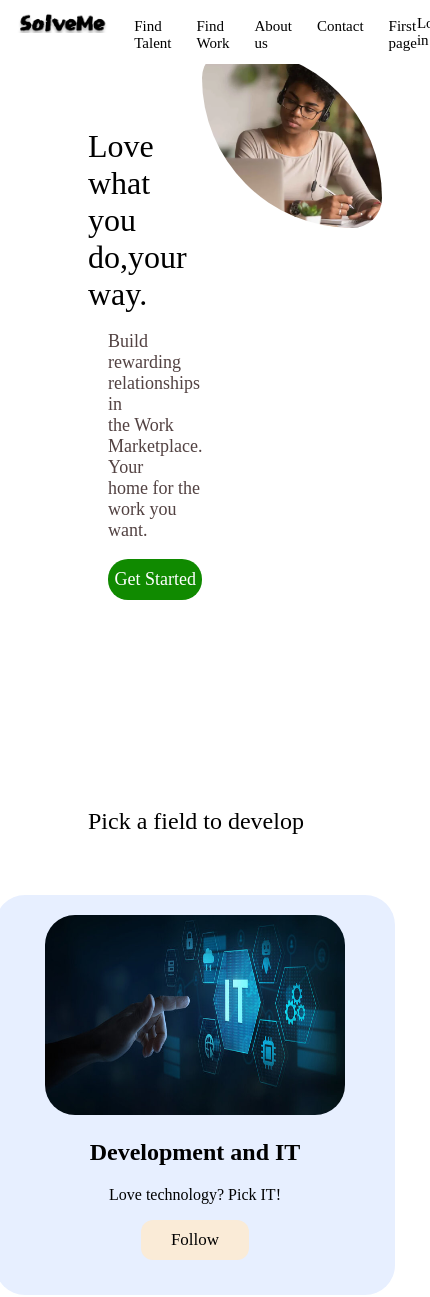
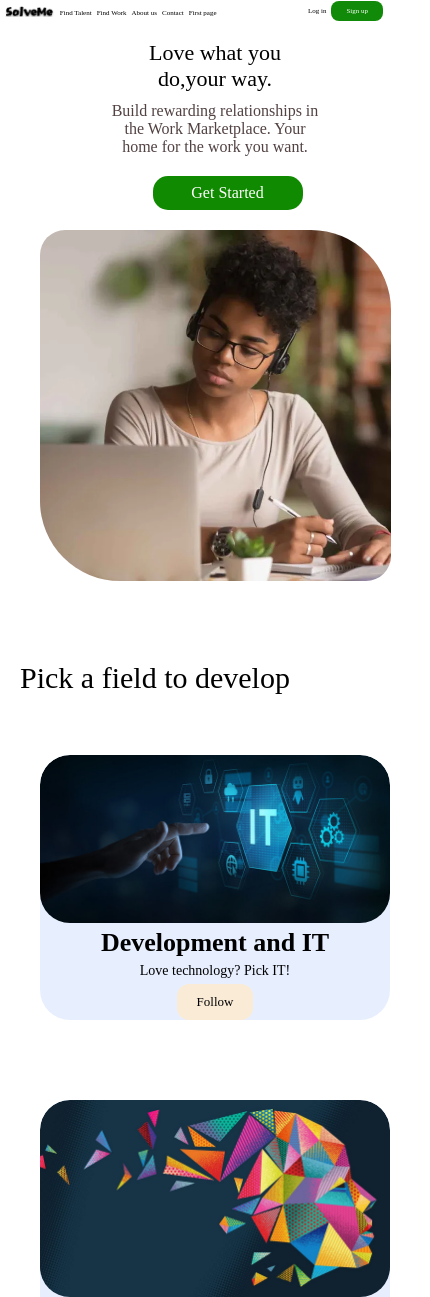
Before and after one commit to BekeshDastan/ASS3, a plain HTML site: page findWork.html in a window 390 px wide. Shown: the top 1297 px of the page, 430 px wide, since content can reach past the window. Drawn offline with Linux system fonts and the light colour scheme.

Commit message:
Bags Fixed

```diff
--- a/findWork.html
+++ b/findWork.html
@@ -4,6 +4,7 @@
         <title>Find Work</title>
         <link rel="stylesheet" href="styleWork.css">
         <link rel="icon" href="">
+        <meta name="viewport" content="width=device-width, initial-scale=1.0">
 
 
         <link rel="preconnect" href="https://fonts.googleapis.com">
--- a/styleWork.css
+++ b/styleWork.css
@@ -1,5 +1,9 @@
+* {
+    margin: 0;
+    padding: 0;
+}
 
-nav{
+nav {
     top: 0;
     left: 0;
     width: 100%;
@@ -15,57 +19,59 @@ nav{
     margin: 0;
 }
 
-.lefts{
+.lefts {
     display: flex;
     gap: 25px;
 
 }
 
-.lefts a{
+.lefts a {
     text-decoration: none;
     color: black;
-    padding-top:5px;
+    padding-top: 5px;
 }
-.solveme{
+
+.solveme {
     display: inline-block;
     height: 20px;
 }
 
-.rights{
+.rights {
     display: flex;
     gap: 25px;
 }
 
 
-.rights a{
+.rights a {
     text-decoration: none;
     color: black;
-    padding-top:10px;
+    padding-top: 10px;
 }
+
 .rights #signup {
     background-color: #108a08;
     padding: 10px 20px;
     border-radius: 12px;
-    color:white;
-    margin-right:20px ;
+    color: white;
+    margin-right: 20px;
 }
 
-.rights #signup:hover{
-    background-color:#0cb800;
-    color:white;
+.rights #signup:hover {
+    background-color: #0cb800;
+    color: white;
 
 }
 
-header{
+header {
     position: relative;
-    width:100%;
+    width: 100%;
     height: 700px;
-    display:flex;
+    display: flex;
     justify-content: space-between;
 
 }
 
-.imgheader{
+.imgheader {
 
     max-width: 100%;
     width: 650px;
@@ -73,94 +79,96 @@ header{
     margin: 40px 70px 0 0;
     border-radius: 50px 250px;
     display: block;
+    flex: 2;
 }
 
-.leftside{
+.leftside {
+    display: flex;
     flex-direction: column;
+    flex: 1;
 }
 
-.heading1{
+.heading1 {
     font-size: clamp(32px, 6vw, 96px);
-    margin:120px 0 10px 80px;
+    margin: 120px 0 10px 80px;
 }
 
-.heading2{
+.heading2 {
     font-size: clamp(18px, 4vw, 36px);
     color: rgb(82, 66, 66);
-    margin-left:100px;
+    margin-left: 100px;
 
 }
 
-.getstarted{
+.getstarted {
     font-size: clamp(18px, 4vw, 36px);
     text-align: center;
     max-width: 400px;
     background-color: #108A00;
-    padding:10px 0;
+    padding: 10px 0;
     border-radius: 20px;
-    cursor:pointer;
-    margin-left:100px;
+    cursor: pointer;
+    margin-left: 100px;
 }
 
-.getstarted a{
-    color:white;
+.getstarted a {
+    color: white;
     text-decoration: none;
 }
 
 .getstarted:hover {
-    background-color:#1ed905 ;
+    background-color: #1ed905;
 }
 
 #head {
     font-size: clamp(24px, 5vw, 65px);
-    margin:100px 0 60px 80px;
+    margin: 100px 0 60px 80px;
 }
 
 #choosearea {
-    display:flex;
+    display: flex;
     flex-direction: row;
-    justify-content:center;
-    gap:60px;
+    justify-content: center;
+    gap: 60px;
     flex-wrap: wrap;
 }
 
-.card{
+.card {
     background-color: #E7EFFF;
     width: 400px;
     height: 400px;
-    margin-bottom:50px;
+    margin-bottom: 50px;
     border-radius: 30px;
-     text-align: center;
+    text-align: center;
 }
 
 .card img {
-    width:300px;
+    width: 300px;
     height: 200px;
-    margin:20px 50px 0 50px;
+    margin: 20px 50px 0 50px;
     border-radius: 30px;
 }
 
 
-.follow{
+.follow {
     display: inline-block;
     background-color: antiquewhite;
     font-size: 17px;
-    padding:10px 30px;
+    padding: 10px 30px;
     text-align: center;
     border-radius: 12px;
     transition: all 0.5s ease;
 }
 
-.follow a{
+.follow a {
     text-decoration: none;
     color: black;
 }
 
-.follow:hover{
+.follow:hover {
     background-color: rgb(232, 186, 128);
     box-shadow: 2px 2px 5px black;
 }
-
 .footer {
 
     margin-top: 1vh;
@@ -178,29 +186,250 @@ header{
     text-align: center;
     display: inline-block;
     transition: color 0.5s ease;
-    font-size: 10px;
-
-      @media (min-width: 768px) {
-        font-size: 12px;
-    }
-
-    @media (min-width: 1200px) {
-        font-size: 14px;
-    }
-
-    @media (min-width:1400px) {
-        font-size:16px;
-    }
-
-    @media(min-width: 1600px){
-        font-size: 18px;
-    }
-    @media (min-width: 1800px) {
-        font-size: 20px;
-    }
-
+    font-size: 16px;
 }
 
 .foot:hover {
     color: green;
 }
+
+
+
+@media (max-width:768px) {
+    nav {
+        font-size: 12px;
+        padding: 4px 10px;
+    }
+
+
+    .imgheader {
+
+        width: 500px;
+        height: auto;
+        margin: 90px 0 0 8px;
+        border-radius: 35px 190px;
+        display: block;
+    }
+
+    .leftside {
+        flex-direction: column;
+        margin-right: 40px;
+        margin-left: 20px;
+        width: 600px;
+    }
+
+    .heading1 {
+        font-size: 36px;
+        margin: 140px 0 0px 30px;
+    }
+
+    .heading2 {
+        font-size: 20px;
+        color: rgb(82, 66, 66);
+        margin-left: 30px;
+
+    }
+
+    .getstarted {
+        font-size: 18px;
+        text-align: center;
+        width: 160px;
+        background-color: #108A00;
+        padding: 10px 0;
+        border-radius: 20px;
+        cursor: pointer;
+        margin-left: 25px;
+    }
+
+    #head {
+        font-size: 40px;
+        margin: 40px 0 60px 40px;
+    }
+
+    .card {
+        background-color: #E7EFFF;
+        width: 450px;
+        height: 450px;
+        margin-bottom: 30px;
+        border-radius: 20px;
+        text-align: center;
+    }
+
+    .card img {
+        width: 330px;
+        height: 250px;
+        margin: 30px 60px 0px 60px;
+        border-radius: 30px;
+    }
+
+
+
+
+
+
+
+    .footer {
+        margin-top: 1vh;
+        width: 100%;
+        background-color: rgb(248, 245, 245);
+        border-radius: 5px;
+        padding: 2vh;
+        text-align: center;
+        width: 100%;
+        box-sizing: border-box;
+    }
+
+    .foot {
+        width: 100%;
+        text-align: center;
+        display: inline-block;
+        transition: color 0.5s ease;
+        font-size: 14px;
+    }
+
+}
+
+@media (max-width: 480px) {
+    nav {
+        font-size: 7px;
+        padding: 1px 0 1px 3px;
+    }
+
+    .lefts {
+        display: flex;
+        gap: 5px;
+    }
+
+    .lefts a {
+        text-decoration: none;
+        color: black;
+        padding-top: 3px;
+    }
+
+    .solveme {
+        display: inline-block;
+        height: 11px;
+    }
+
+    .rights {
+        display: flex;
+        gap: 5px;
+        margin-right: -10px;
+    }
+
+
+    .rights a {
+        text-decoration: none;
+        color: black;
+        padding-top: 6px;
+    }
+
+    .rights #signup {
+        background-color: #108a08;
+        padding: 6px 15px;
+        border-radius: 8px;
+        color: white;
+    }
+
+
+    header {
+        flex-direction: column;
+        height: auto;
+        padding: 20px;
+    }
+
+    .leftside {
+        display: flex;
+        flex-direction: column;
+        align-items: center;
+        width: 90%;
+        margin: 0 auto;
+    }
+
+    .heading1 {
+        font-size: 22px;
+        text-align: center;
+        margin: 20px 0 10px 0;
+    }
+
+    .heading2 {
+        font-size: 16px;
+        text-align: center;
+        margin: 0 0 20px 0;
+        color: rgb(82, 66, 66);
+    }
+
+    .getstarted {
+        font-size: 16px;
+        width: 150px;
+        padding: 8px 0;
+        border-radius: 15px;
+        margin-bottom: 20px;
+    }
+
+    .imgheader {
+        width: 90%;
+        max-width: 380px;
+        height: auto;
+        margin: 0 auto 20px auto;
+        border-radius: 25px 80px;
+        display: block;
+    }
+
+    #head {
+        margin-left: 20px;
+        font-size: 30px;
+    }
+
+
+    .card {
+        background-color: #E7EFFF;
+        height: auto;
+        margin-bottom: 20px;
+        text-align: center;
+        border-radius: 30px;
+        overflow: hidden;
+        margin-left: 40px;
+
+
+    }
+
+    .card h2 {
+        margin: 5px 0;
+        font-size: 26px;
+    }
+
+    .card p {
+        margin: 5px 0;
+        font-size: 14px;
+    }
+
+    .follow {
+        display: inline-block;
+        background-color: antiquewhite;
+        font-size: 13px;
+        padding: 10px 20px;
+        text-align: center;
+        border-radius: 12px;
+        transition: all 0.5s ease;
+    }
+
+    .card img {
+        width: 100%;
+        height: auto;
+        max-height: 200px;
+        margin: 0;
+        display: block;
+        object-fit: cover;
+    }
+
+
+     .foot {
+        width: 100%;
+        text-align: center;
+        display: inline-block;
+        transition: color 0.5s ease;
+        font-size: 10px;
+    }
+
+}
```
